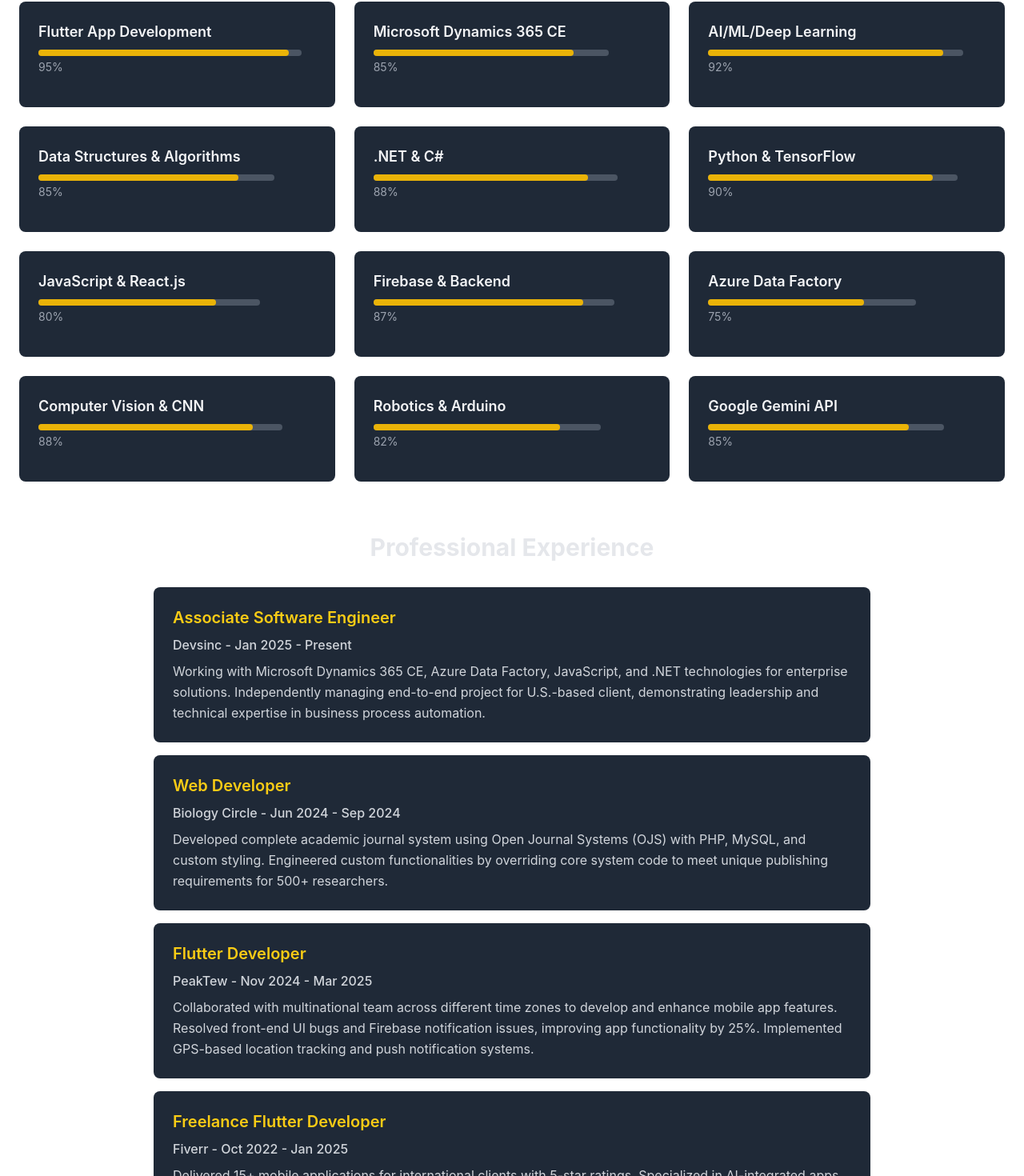
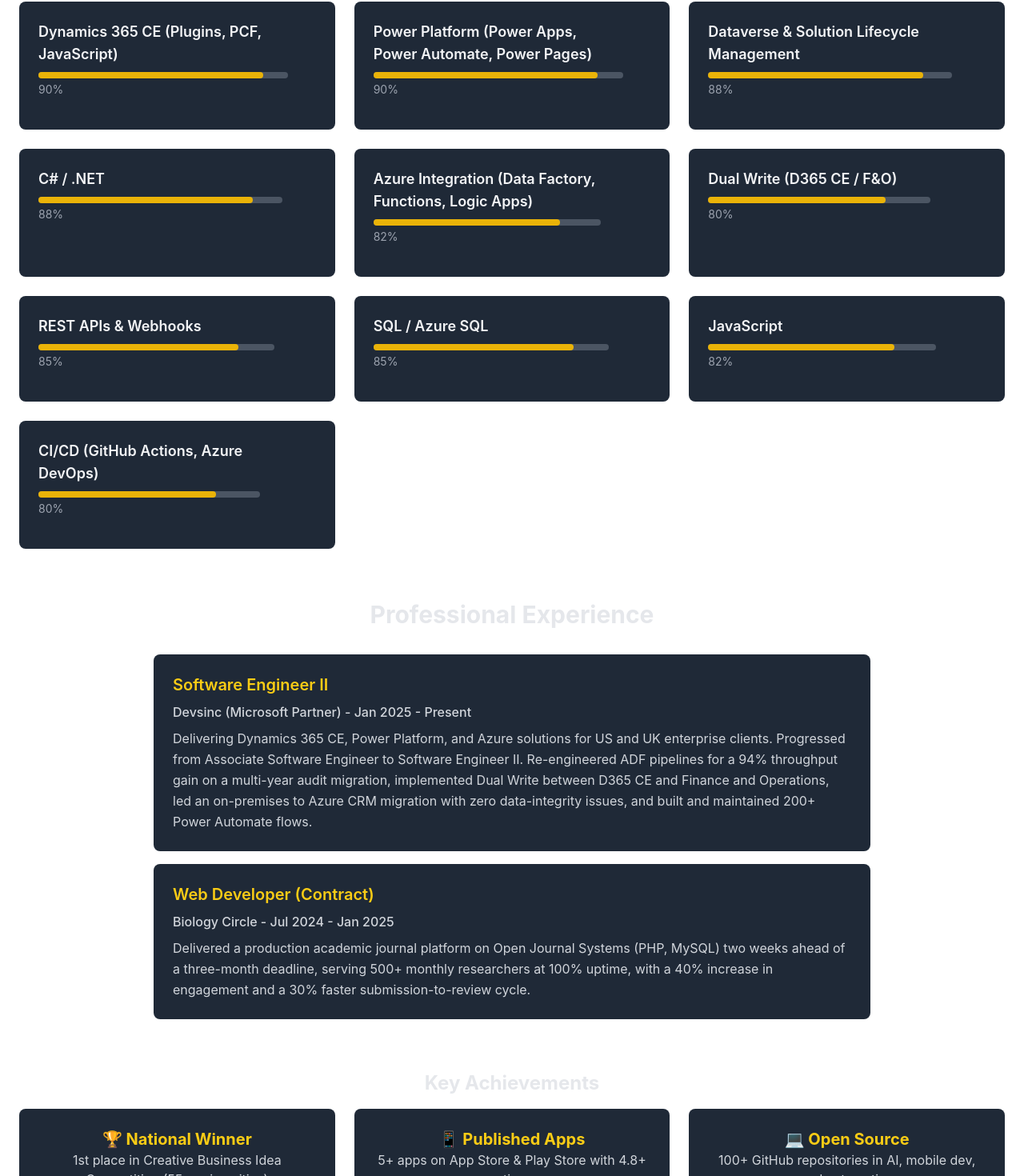
Before and after one commit to zahidprvz/zahidparvizweb, a React (Vite) app: page /about in a window 1280 px wide. Shown: the part 1298-2768 px from the top of the page at 80% size. Built offline with nearby package versions, Linux system fonts and the light colour scheme.

Commit message:
Revise skills and experiences in About.jsx
Updated skills and experiences in About component to reflect new roles and expertise.

```diff
--- a/src/components/About.jsx
+++ b/src/components/About.jsx
@@ -3,44 +3,30 @@
 import aboutImage from '../assets/aboutme.png'; // Importing the image
 
 const skills = [
-  { name: 'Flutter App Development', expertise: 95 },
-  { name: 'Microsoft Dynamics 365 CE', expertise: 85 },
-  { name: 'AI/ML/Deep Learning', expertise: 92 },
-  { name: 'Data Structures & Algorithms', expertise: 85 },
-  { name: '.NET & C#', expertise: 88 },
-  { name: 'Python & TensorFlow', expertise: 90 },
-  { name: 'JavaScript & React.js', expertise: 80 },
-  { name: 'Firebase & Backend', expertise: 87 },
-  { name: 'Azure Data Factory', expertise: 75 },
-  { name: 'Computer Vision & CNN', expertise: 88 },
-  { name: 'Robotics & Arduino', expertise: 82 },
-  { name: 'Google Gemini API', expertise: 85 },
+  { name: 'Dynamics 365 CE (Plugins, PCF, JavaScript)', expertise: 90 },
+  { name: 'Power Platform (Power Apps, Power Automate, Power Pages)', expertise: 90 },
+  { name: 'Dataverse & Solution Lifecycle Management', expertise: 88 },
+  { name: 'C# / .NET', expertise: 88 },
+  { name: 'Azure Integration (Data Factory, Functions, Logic Apps)', expertise: 82 },
+  { name: 'Dual Write (D365 CE / F&O)', expertise: 80 },
+  { name: 'REST APIs & Webhooks', expertise: 85 },
+  { name: 'SQL / Azure SQL', expertise: 85 },
+  { name: 'JavaScript', expertise: 82 },
+  { name: 'CI/CD (GitHub Actions, Azure DevOps)', expertise: 80 },
 ];
 
 const experiences = [
   {
-    company: 'Devsinc',
-    position: 'Associate Software Engineer',
+    company: 'Devsinc (Microsoft Partner)',
+    position: 'Software Engineer II',
     duration: 'Jan 2025 - Present',
-    description: 'Working with Microsoft Dynamics 365 CE, Azure Data Factory, JavaScript, and .NET technologies for enterprise solutions. Independently managing end-to-end project for U.S.-based client, demonstrating leadership and technical expertise in business process automation.'
+    description: 'Delivering Dynamics 365 CE, Power Platform, and Azure solutions for US and UK enterprise clients. Progressed from Associate Software Engineer to Software Engineer II. Re-engineered ADF pipelines for a 94% throughput gain on a multi-year audit migration, implemented Dual Write between D365 CE and Finance and Operations, led an on-premises to Azure CRM migration with zero data-integrity issues, and built and maintained 200+ Power Automate flows.'
   },
   {
     company: 'Biology Circle',
-    position: 'Web Developer',
-    duration: 'Jun 2024 - Sep 2024',
-    description: 'Developed complete academic journal system using Open Journal Systems (OJS) with PHP, MySQL, and custom styling. Engineered custom functionalities by overriding core system code to meet unique publishing requirements for 500+ researchers.'
-  },
-  {
-    company: 'PeakTew',
-    position: 'Flutter Developer',
-    duration: 'Nov 2024 - Mar 2025',
-    description: 'Collaborated with multinational team across different time zones to develop and enhance mobile app features. Resolved front-end UI bugs and Firebase notification issues, improving app functionality by 25%. Implemented GPS-based location tracking and push notification systems.'
-  },
-  {
-    company: 'Fiverr',
-    position: 'Freelance Flutter Developer',
-    duration: 'Oct 2022 - Jan 2025',
-    description: 'Delivered 15+ mobile applications for international clients with 5-star ratings. Specialized in AI-integrated apps including NutriAI (nutrition tracking with Google Gemini API), ZenFlector (meditation app), and Health Colon Quest (published on both App Store and Play Store).'
+    position: 'Web Developer (Contract)',
+    duration: 'Jul 2024 - Jan 2025',
+    description: 'Delivered a production academic journal platform on Open Journal Systems (PHP, MySQL) two weeks ahead of a three-month deadline, serving 500+ monthly researchers at 100% uptime, with a 40% increase in engagement and a 30% faster submission-to-review cycle.'
   },
 ];
 
```
